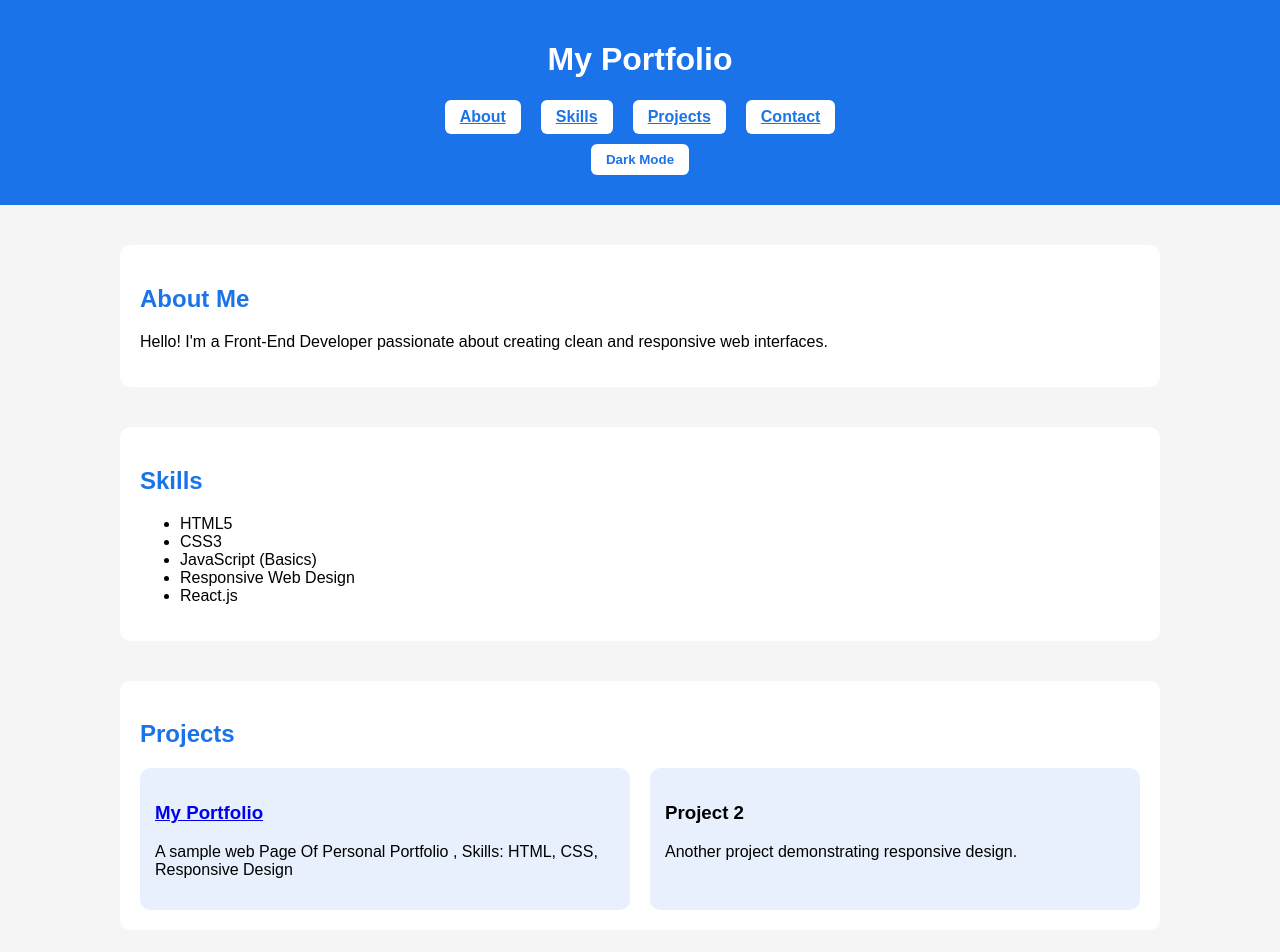
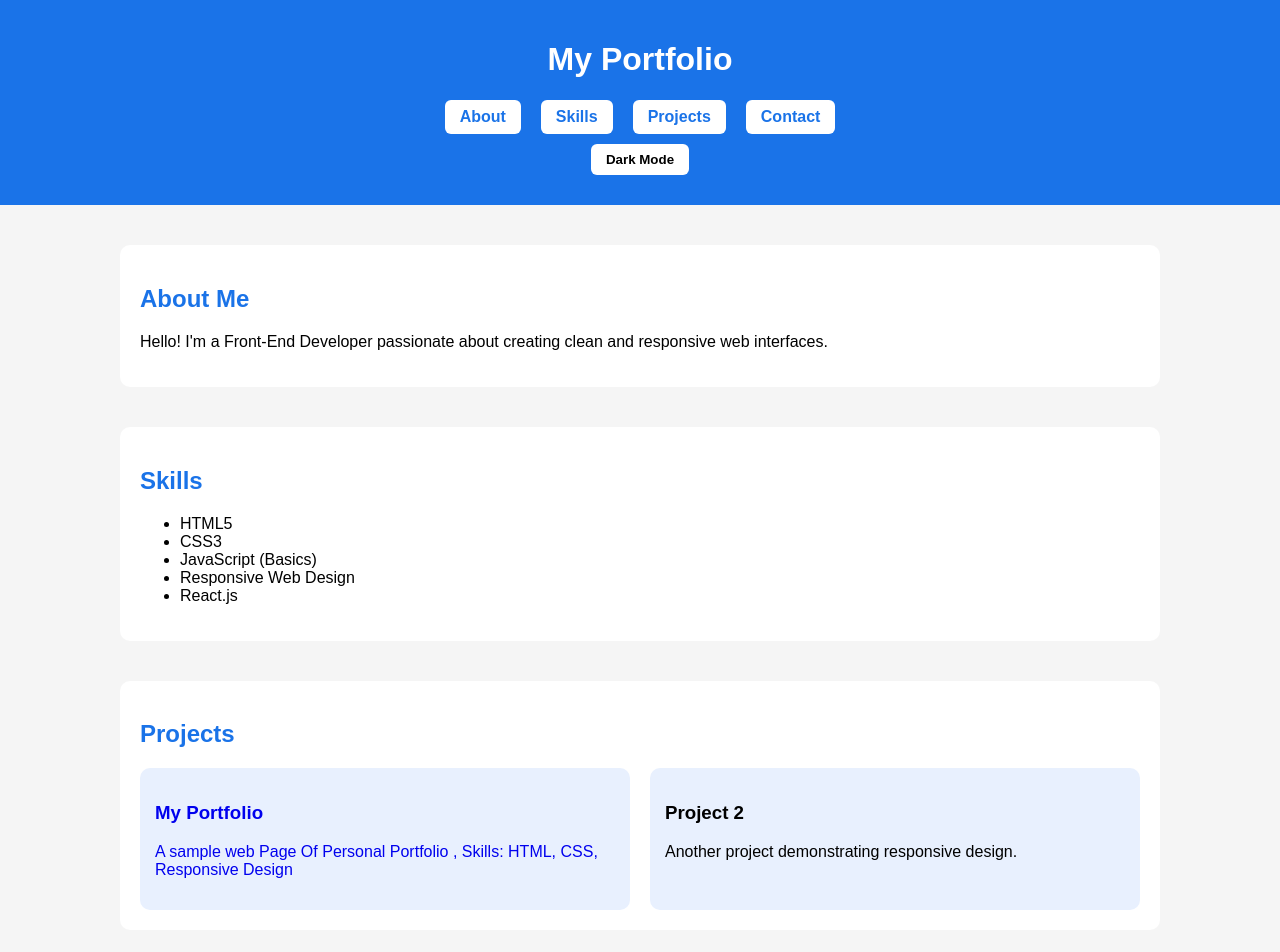
Before and after one commit to alwaas/MyPortfolio, a plain HTML site: page index.html in a window 1280 px wide. Shown: the top 952 px of the page. Drawn offline with Linux system fonts and the light colour scheme.

Commit message:
Modified

```diff
--- a/index.html
+++ b/index.html
@@ -8,7 +8,7 @@
     body { margin: 0; font-family: Arial, sans-serif; background: #f5f5f5; }
     header { background: #1a73e8; color: #fff; padding: 20px; text-align: center; }
     nav { display: flex; justify-content: center; gap: 20px; margin-top: 10px; }
-    nav a { color: #fff;padding:8px 15px; border:none;border-radius:6px;cursor:pointer;background:#fff;color:#1a73e8;font-weight:bold; }
+    nav a { color: #000; padding:8px 15px; border:none;border-radius:6px;cursor:pointer;background:#fff;color:#1a73e8;font-weight:bold; text-decoration: none;}
     section { max-width: 1000px; margin: 40px auto; background: #fff; padding: 20px; border-radius: 10px; }
     h2 { color: #1a73e8; }
     .projects { display: grid; grid-template-columns: repeat(auto-fit, minmax(250px, 1fr)); gap: 20px; }
@@ -22,7 +22,10 @@
     body.dark header{ background:#000; }
     body.dark section{ background:#1e1e1e; }
     body.dark nav a{ color:#1e1e1e; }
+
     body.dark .project-card{ background:#2a2a2a; }
+    body.dark a:visited { color:#000; text-decoration:none; cursor:pointer; }
+    body.dark a:hover { color:#a001a0; text-decoration:none; cursor:pointer; }
 
   </style>
 </head>
@@ -35,7 +38,7 @@
       <a href="#projects">Projects</a>
       <a href="#contact">Contact</a>
     </nav>
-      <button id="themeToggle" style="margin:10px;padding:8px 15px;border:none;border-radius:6px;cursor:pointer;background:#fff;color:#1a73e8;font-weight:bold;">Dark Mode</button>
+      <button id="themeToggle" style="margin:10px;padding:8px 15px;border:none;border-radius:6px;cursor:pointer;background:#fff;color:#000;font-weight:bold;">Dark Mode</button>
   </header>
 
   <section id="about">
@@ -58,10 +61,12 @@
     <h2>Projects</h2>
     <div class="projects">
       <div class="project-card">
+        <a href="https://alwaasportfolio.netlify.app/" target="_blank" style="text-decoration: none;">
         <h3>
-          <a href="https://alwaasportfolio.netlify.app/" target="_blank">My Portfolio</a>
+          My Portfolio
         </h3>
         <p>A sample web Page Of Personal Portfolio , Skills: HTML, CSS, Responsive Design</p>
+        </a>
       </div>
       <div class="project-card">
         <h3>Project 2</h3>
```
